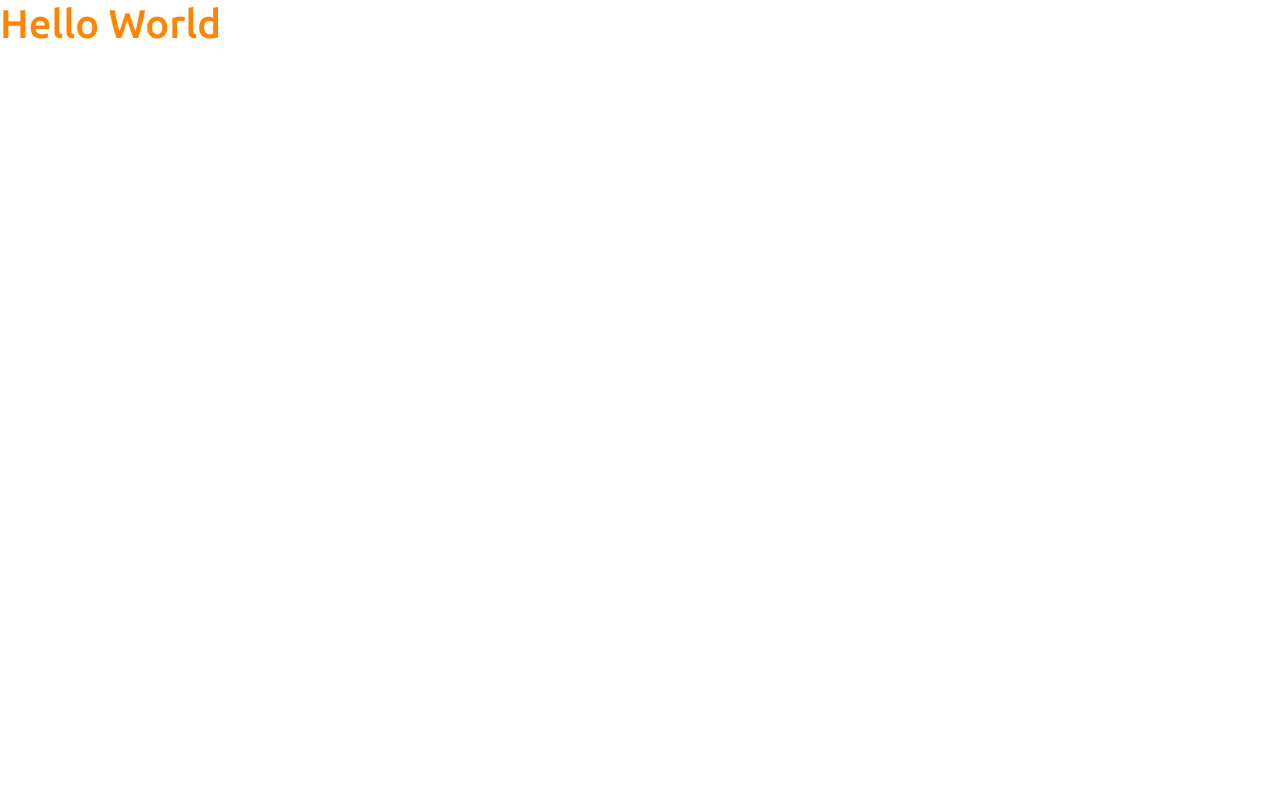
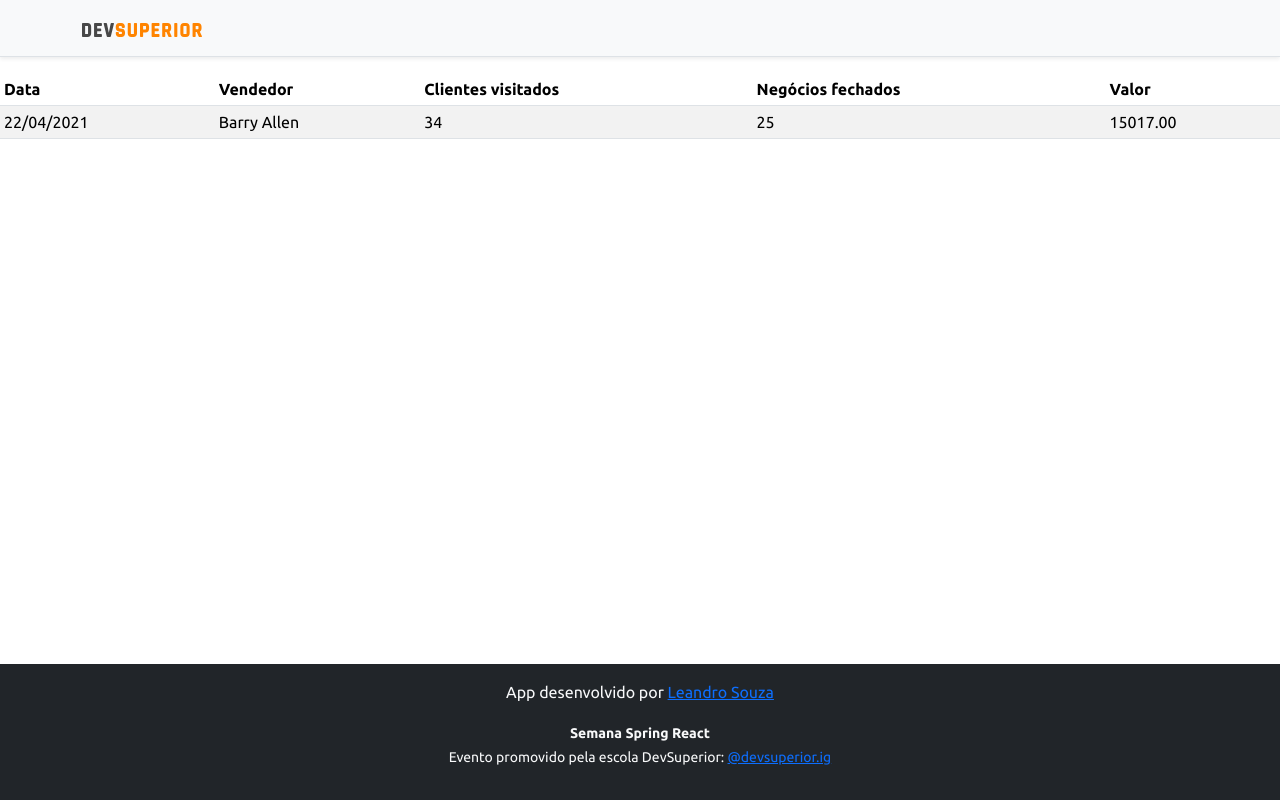
Before and after one commit to LeandroOliveiraSouza/DSVendas, a React (Create React App) app in the folder frontend/: page / in a window 1280 px wide. Built offline with nearby package versions, Linux system fonts and the light colour scheme.

Commit message:
Basic static components

```diff
--- a/frontend/src/App.tsx
+++ b/frontend/src/App.tsx
@@ -1,7 +1,13 @@
+import DataTable from "./components/DataTable";
+import Footer from "./components/Footer";
+import NavBar from "./components/NavBar";
+
 export default function App() {
   return (
     <>
-      <h1 className="text-primary">Hello World</h1>
+      <NavBar />
+      <DataTable />
+      <Footer />
     </>
   );
 }
--- /dev/null
+++ b/frontend/src/components/DataTable/index.tsx
@@ -0,0 +1,28 @@
+const DataTable = () => {
+  return (
+    <div className="table-responsive">
+      <table className="table table-striped table-sm">
+        <thead>
+          <tr>
+            <th>Data</th>
+            <th>Vendedor</th>
+            <th>Clientes visitados</th>
+            <th>Negócios fechados</th>
+            <th>Valor</th>
+          </tr>
+        </thead>
+        <tbody>
+          <tr>
+            <td>22/04/2021</td>
+            <td>Barry Allen</td>
+            <td>34</td>
+            <td>25</td>
+            <td>15017.00</td>
+          </tr>
+        </tbody>
+      </table>
+    </div>
+  );
+};
+
+export default DataTable;
--- /dev/null
+++ b/frontend/src/components/Footer/index.tsx
@@ -0,0 +1,34 @@
+const Footer = () => {
+  return (
+    <footer className="footer mt-auto py-3 bg-dark">
+      <div className="container">
+        <p className="text-light">
+          App desenvolvido por{" "}
+          <a
+            href="https://github.com/leandrooliveirasouza"
+            target="_blank"
+            rel="noreferrer"
+          >
+            Leandro Souza
+          </a>
+        </p>
+        <p className="text-light">
+          <small>
+            <strong>Semana Spring React</strong>
+            <br />
+            Evento promovido pela escola DevSuperior:{" "}
+            <a
+              href="https://instagram.com/devsuperior.ig"
+              target="_blank"
+              rel="noreferrer"
+            >
+              @devsuperior.ig
+            </a>
+          </small>
+        </p>
+      </div>
+    </footer>
+  );
+};
+
+export default Footer;
--- /dev/null
+++ b/frontend/src/components/NavBar/index.tsx
@@ -0,0 +1,15 @@
+import ImgDsDark from '../../assets/img/logodevsup.svg';
+
+const NavBar = () => {
+  return (
+    <div className="d-flex flex-column flex-md-row align-items-center p-3 px-md-4 mb-3 bg-light border-bottom shadow-sm">
+      <div className="container">
+        <nav className="my-2 my-md-0 mr-md-3">
+          <img src={ImgDsDark} alt="DevSuperior" width="120" />
+        </nav>
+      </div>
+    </div>
+  );
+}
+
+export default NavBar;
```
Also changed, not shown: frontend/src/assets/img/logodevsup.svg (added).
